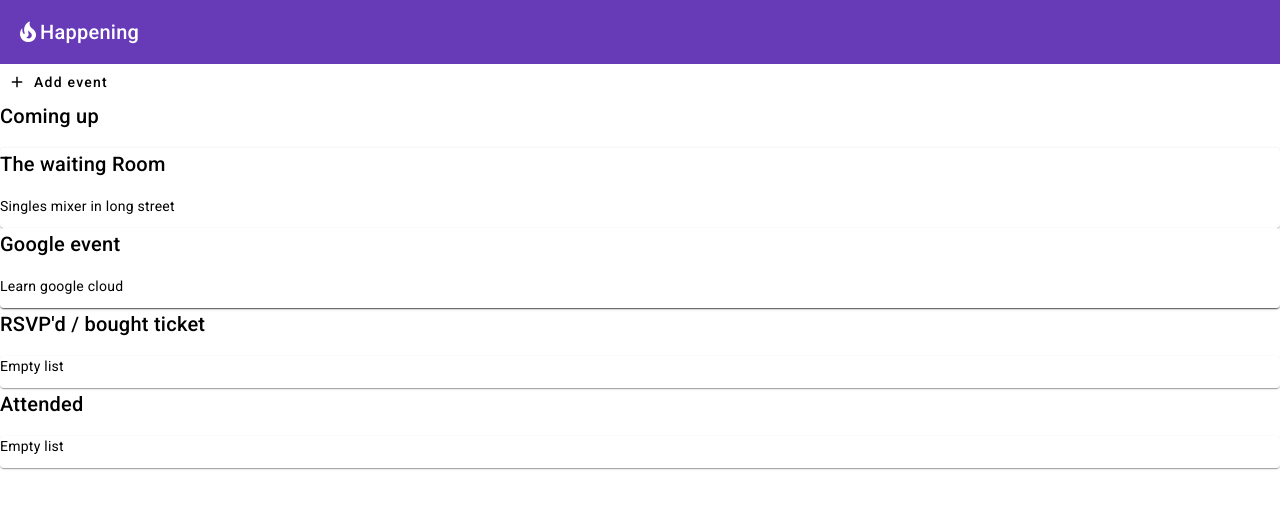
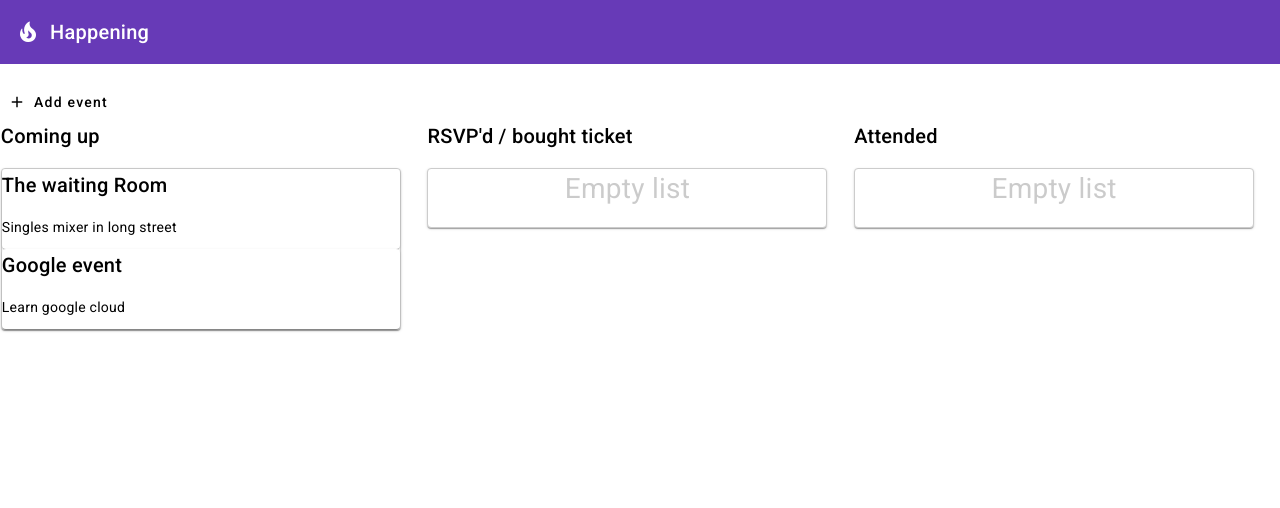
Before and after one commit to katleschris/happening-events, an Angular app: page / in a window 1280 px wide. Shown: the top 508 px of the page. Built offline with nearby package versions, Linux system fonts and the light colour scheme.

Commit message:
Refactor toolbar layout and label. Implemented flexbox for swimlanes arrangement. Updated event and empty list visualization.

```diff
--- a/src/app/app.component.css
+++ b/src/app/app.component.css
@@ -0,0 +1,39 @@
+mat-toolbar {
+    margin-bottom: 20px;
+  }
+
+  mat-toolbar > span {
+    margin-left: 10px;
+  }
+
+  .content-wrapper {
+    max-width: 1400px;
+    margin: auto;
+  }
+
+  .container-wrapper {
+    display: flex;
+    justify-content: space-around;
+  }
+
+  .container {
+    width: 400px;
+    margin: 0 25px 25px 0;
+  }
+
+  .list {
+    border: solid 1px #ccc;
+    min-height: 60px;
+    border-radius: 4px;
+  }
+
+  app-new-task {
+    margin-bottom: 30px;
+  }
+
+  .empty-label {
+    font-size: 2em;
+    padding-top: 10px;
+    text-align: center;
+    opacity: 0.2;
+  }
```
